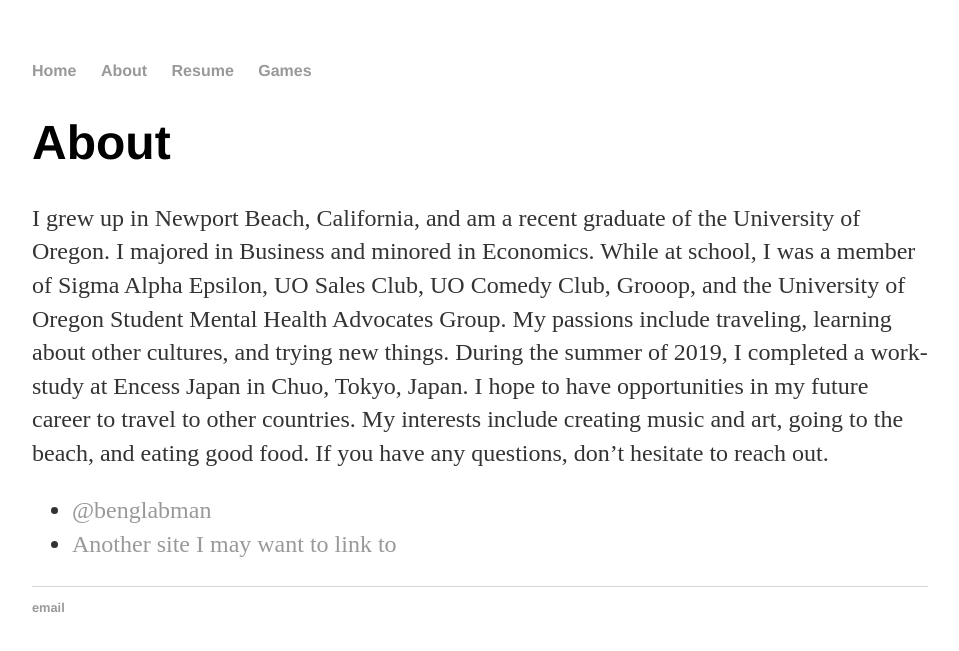
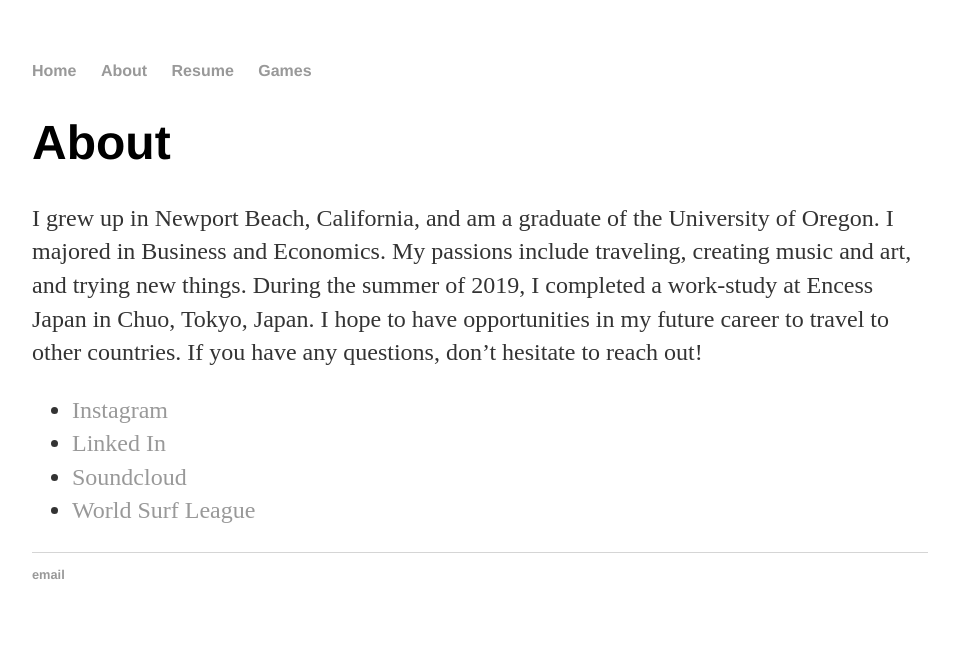
Before and after one commit to bglabman/bglabman.github.io, a Jekyll site: the page built from about/index.html, in a window 1280 px wide. Shown: the top 651 px of the page, without its empty margins (160-1119 px from the left). Built offline with Jekyll 4.4.1, drawn with Linux system fonts in a browser that asks for light colours.

Commit message:
Update index.html

```diff
--- a/about/index.html
+++ b/about/index.html
@@ -5,18 +5,16 @@ title: About Ben Glabman
 
 		<div class="about">
 			<h1>About</h1>
-			<p>I grew up in Newport Beach, California, and am a recent graduate of the University of Oregon. I majored in Business and minored in Economics.
+			<p>I grew up in Newport Beach, California, and am a graduate of the University of Oregon. I majored in Business and Economics.
 
-While at school, I was a member of Sigma Alpha Epsilon, UO Sales Club, UO Comedy Club, Grooop, and the University of Oregon Student Mental Health Advocates Group.
+My passions include traveling, creating music and art, and trying new things. During the summer of 2019, I completed a work-study at Encess Japan in Chuo, Tokyo, Japan. I hope to have opportunities in my future career to travel to other countries.
 
-My passions include traveling, learning about other cultures, and trying new things. During the summer of 2019, I completed a work-study at Encess Japan in Chuo, Tokyo, Japan. I hope to have opportunities in my future career to travel to other countries.
-
-My interests include creating music and art, going to the beach, and eating good food.
-
-				If you have any questions, don’t hesitate to reach out.</p>
+				If you have any questions, don’t hesitate to reach out!</p>
 
 			<ul class="contacts">
-				<li><a href="#">@benglabman</a></li>
-				<li><a href="#">Another site I may want to link to</a></li>
+				<li><a href="https://www.instagram.com/benglabman/?hl=en">Instagram</a></li>
+				<li><a href="https://www.linkedin.com/in/benglabman/">Linked In</a></li>
+				<li><a href="https://soundcloud.com/benglabman">Soundcloud</a></li>
+				<li><a href="https://www.worldsurfleague.com/athletes/15152/ben-glabman">World Surf League</a></li>
 				</ul>
 		</div>
```
